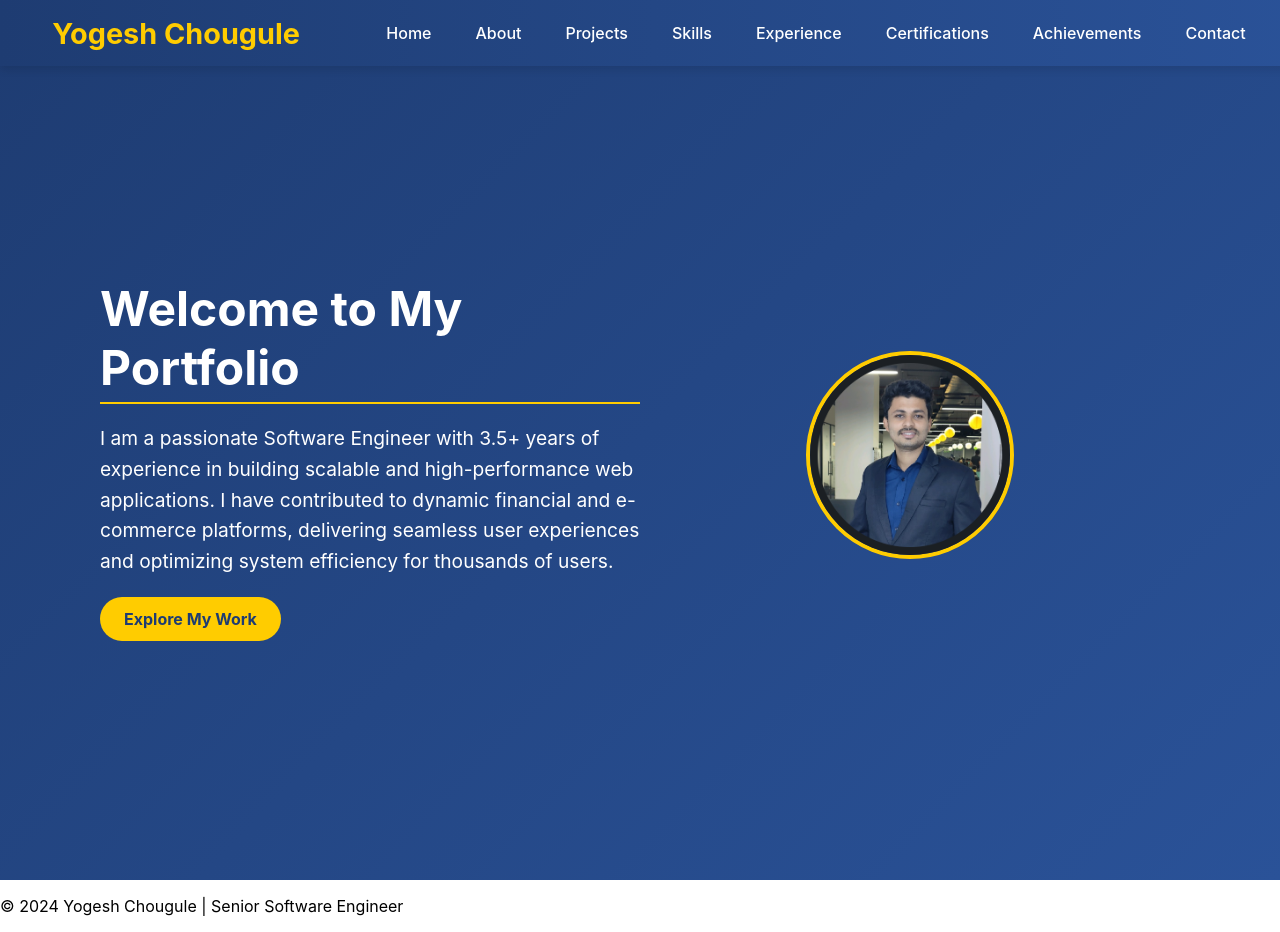
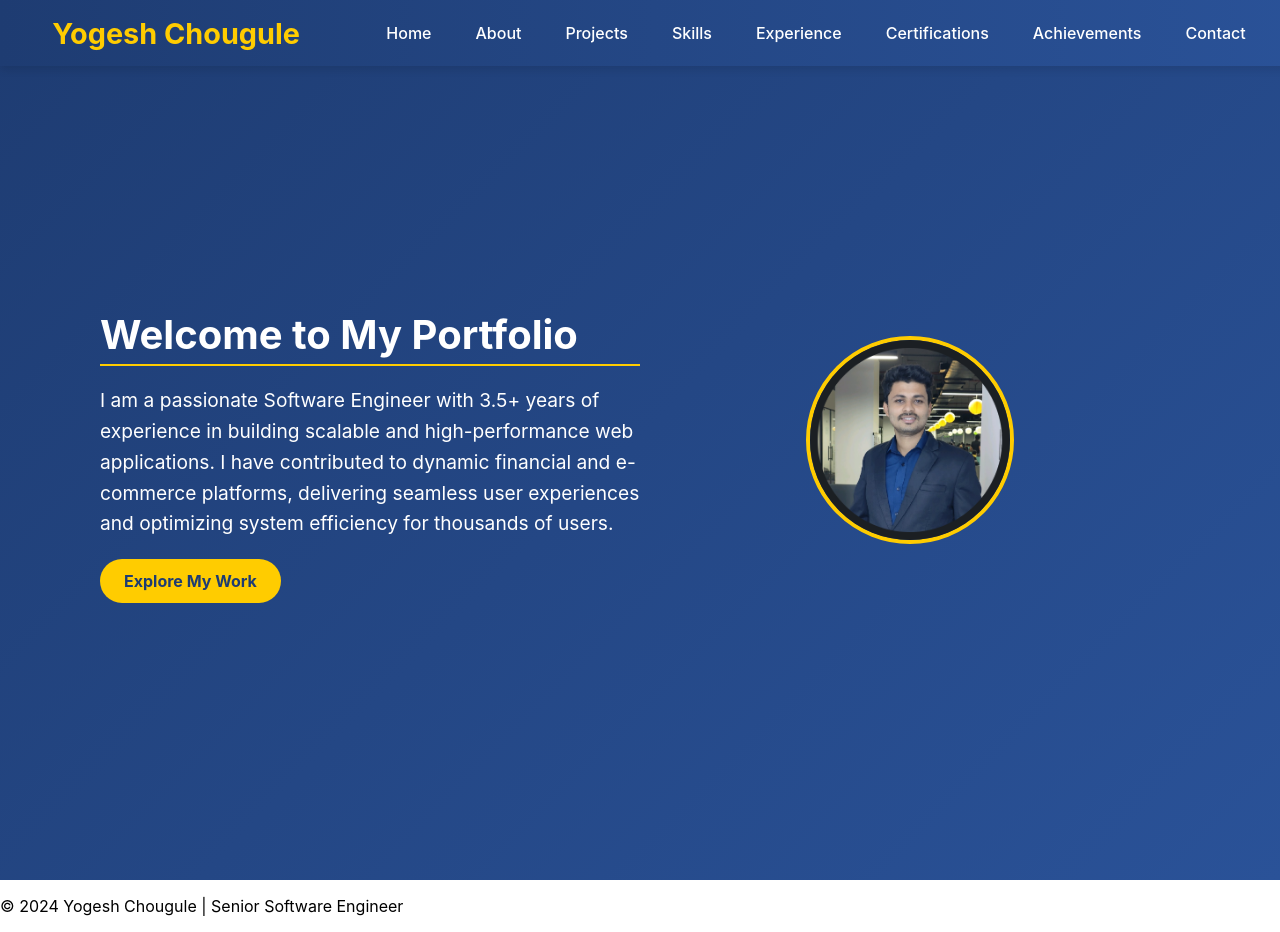
Before and after one commit to yogesh-chougule1/My-Portfolio, a React (Create React App) app: page / in a window 1280 px wide. Built offline with nearby package versions, Linux system fonts and the light colour scheme.

Commit message:
minor change

```diff
--- a/src/asset/styles.scss
+++ b/src/asset/styles.scss
@@ -82,7 +82,7 @@
   // home page
   .home {
     display: flex;
-    flex-direction: column;
+    flex-direction: column; // Default for mobile
     align-items: center;
     justify-content: center;
     text-align: center;
@@ -91,10 +91,25 @@
     background: linear-gradient(135deg, #1e3c72, #2a5298);
     color: white;
 
+    .home-image {
+      order: -1; // Moves the image to the top on mobile
+      margin-bottom: 20px;
+      display: flex;
+      justify-content: center;
+      align-items: center;
+      img {
+        width: 200px;
+        height: 200px;
+        object-fit: cover;
+        border-radius: 50%;
+        border: 4px solid #ffcc00;
+      }
+    }
+
     .home-content {
       max-width: 600px;
       h1 {
-        font-size: 3rem;
+        font-size: 2.5rem;
         margin-bottom: 10px;
         border-bottom: 2px solid #ffcc00;
         padding-bottom: 5px;
@@ -119,37 +134,27 @@
         background: #e6b800;
       }
     }
-
-    .home-image {
-      margin-top: 30px;
-      display: flex;
-      justify-content: center;
-      align-items: center;
-        img {
-      width: 200px;
-      height: 200px;
-      object-fit: cover;
-          border-radius: 50%;
-          border: 4px solid #ffcc00;
-        }
-      }
   }
 
+  // Desktop view (768px and above)
   @media (min-width: 768px) {
     .home {
       flex-direction: row;
       text-align: left;
       padding: 40px 100px;
+
+      .home-image {
+        order: 1; // Reset order for desktop
+        flex: 1;
+        margin-bottom: 0;
+      }
+
       .home-content {
         flex: 1;
       }
-      .home-image {
-        flex: 1;
-        display: flex;
-        justify-content: center;
-      }
     }
   }
+
 
   // about page
   .about {
--- a/src/components/Achievements.js
+++ b/src/components/Achievements.js
@@ -1,8 +1,8 @@
 function Achievements() {
   const achievementsList = [
-    { title: "Men with Perfectionist Award", issuer: "IBM", year: "2024" },
-    { title: "Employee of the Year", issuer: "Pine Labs", year: "2023" },
-    { title: "First Prize in College Tech Events", issuer: "University", year: "2021" }
+    { title: "Men with Perfectionist Award", issuer: "IBM, Mumbai Maharashtra", year: "2024" },
+    { title: "Employee of the Year", issuer: "Pine Labs, Mumbai Maharashtra", year: "2023" },
+    { title: "First Prize in College Tech Events", issuer: "D.G.Ruparel College, Mumbai Maharashtra", year: "2021" }
   ];
 
   return (
```
